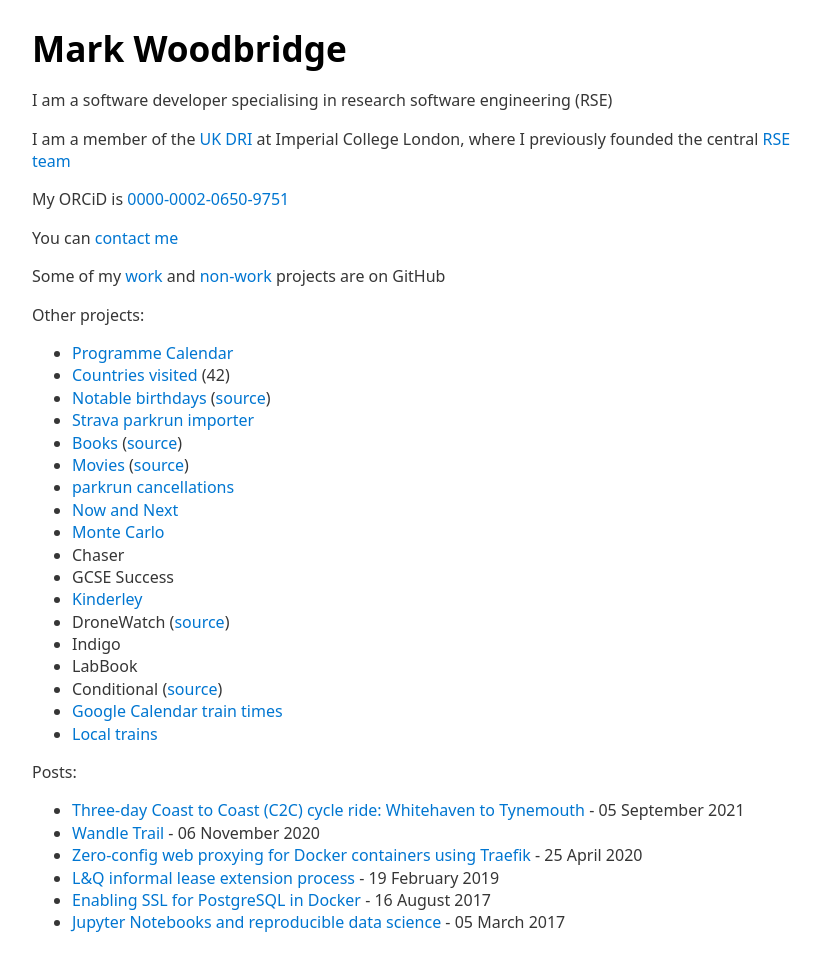
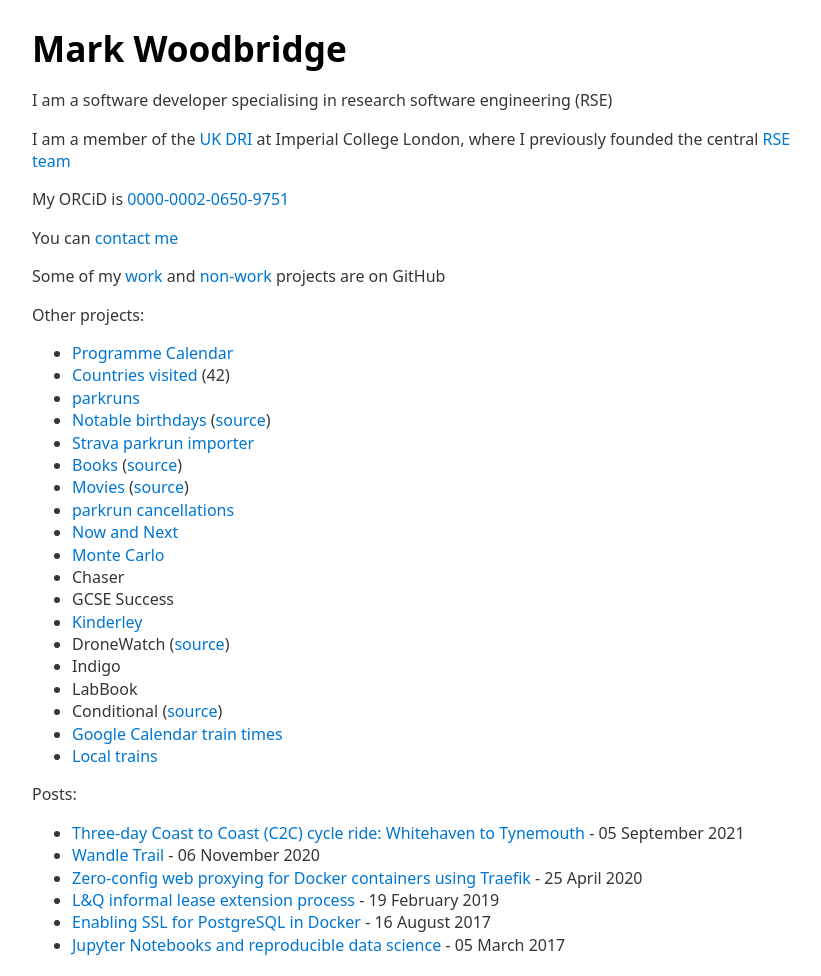
Before and after one commit to mrw34/mrw34.github.com, a Jekyll site: the page built from index.html, in a window 1280 px wide. Shown: the whole page, without its empty margins (208-1029 px from the left). Built offline with Jekyll 4.4.1, drawn with Linux system fonts in a browser that asks for light colours; comment, search, counter and statistics services are not loaded; before the commit the page ends 954 px from its top, so only the background shows below that.

Commit message:
parkruns

```diff
--- a/index.html
+++ b/index.html
@@ -18,6 +18,7 @@
 		<li><a href="https://programmes.markwoodbridge.com/">Programme Calendar</a></li>
 		<li><a href="https://www.amcharts.com/visited_countries/#AL,AT,BE,BG,HR,CY,CZ,DK,FI,FR,DE,GR,GG,HU,IS,IE,IT,JE,LU,LV,MK,MT,NL,NO,PL,PT,SK,ES,SE,CH,TR,GB,VA,CA,CU,US,MA,UG,CN,IN,IL,JP,PS,VN">Countries visited</a></li>
 		<!--li><a href="https://gtr.markwoodbridge.com/">GtR Alerts</a></li-->
+		<li><a href="https://datasette.markwoodbridge.com/parkruns/runs">parkruns</a></li>
 		<li><a href="https://birthdays.glitch.me">Notable birthdays</a> (<a href="https://glitch.com/edit/#!/birthdays">source</a>)</li>
 		<!--li><a href="https://launchpad.graphql.com/54j878l99">GraphQL with Monzo and Starling</a></li-->
 		<li><a href="https://strava.markwoodbridge.com">Strava parkrun importer</a></li>
@@ -63,3 +64,6 @@
 <script>
 	document.querySelector('a[href*="countries"').insertAdjacentText("afterend", ` (${document.querySelector('a[href*="countries"').getAttribute("href").split("#")[1].split(",").length - 2})`);
 </script>
+<script>
+	fetch("https://datasette.markwoodbridge.com/parkruns.json?sql=select%0D%0A++count%281%29%0D%0Afrom%0D%0A++runs").then(response => response.json()).then(data => document.querySelector('a[href*="parkruns"').insertAdjacentText("afterend", ` (${data.rows[0][0]})`));
+</script>
```
